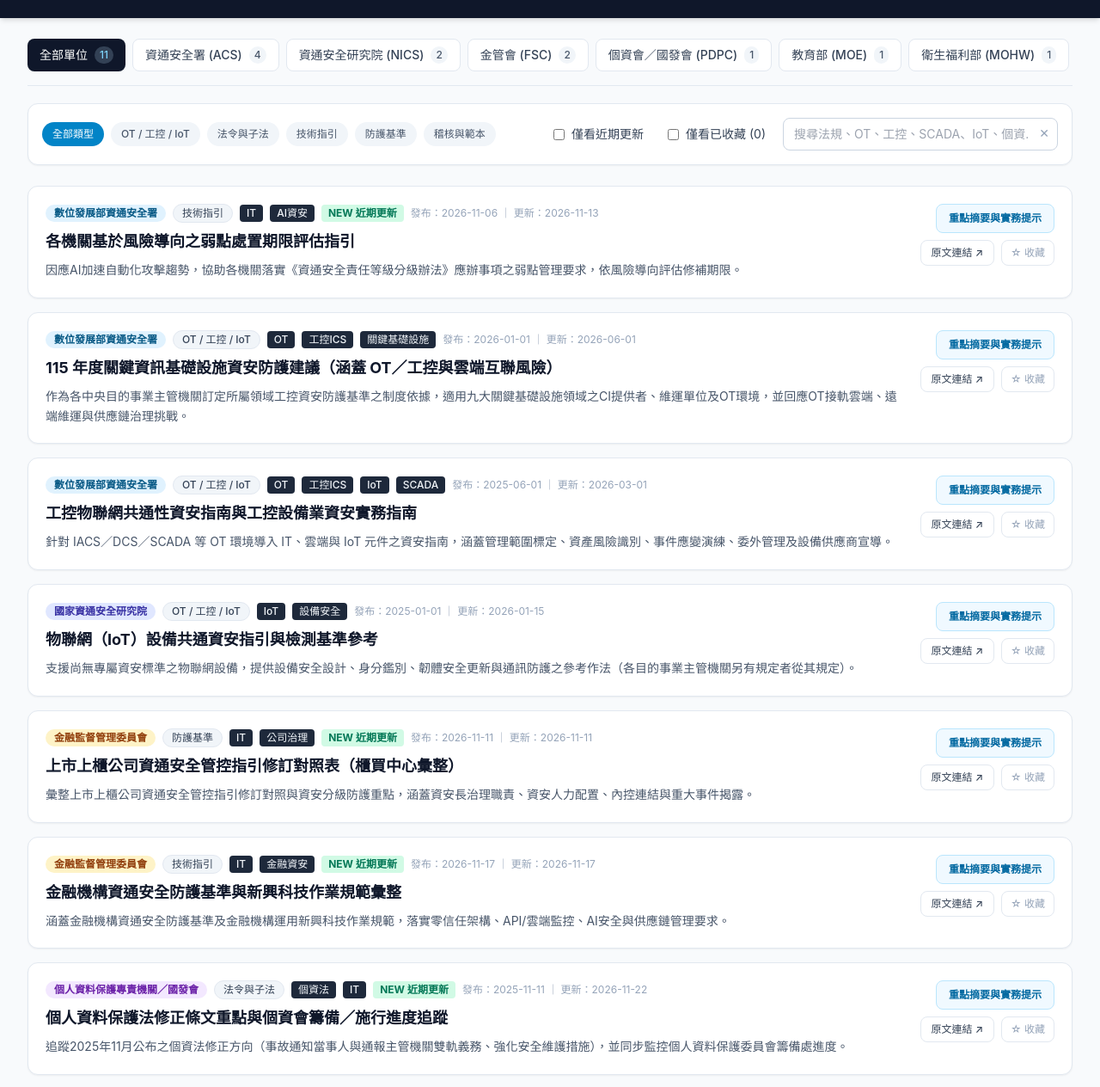
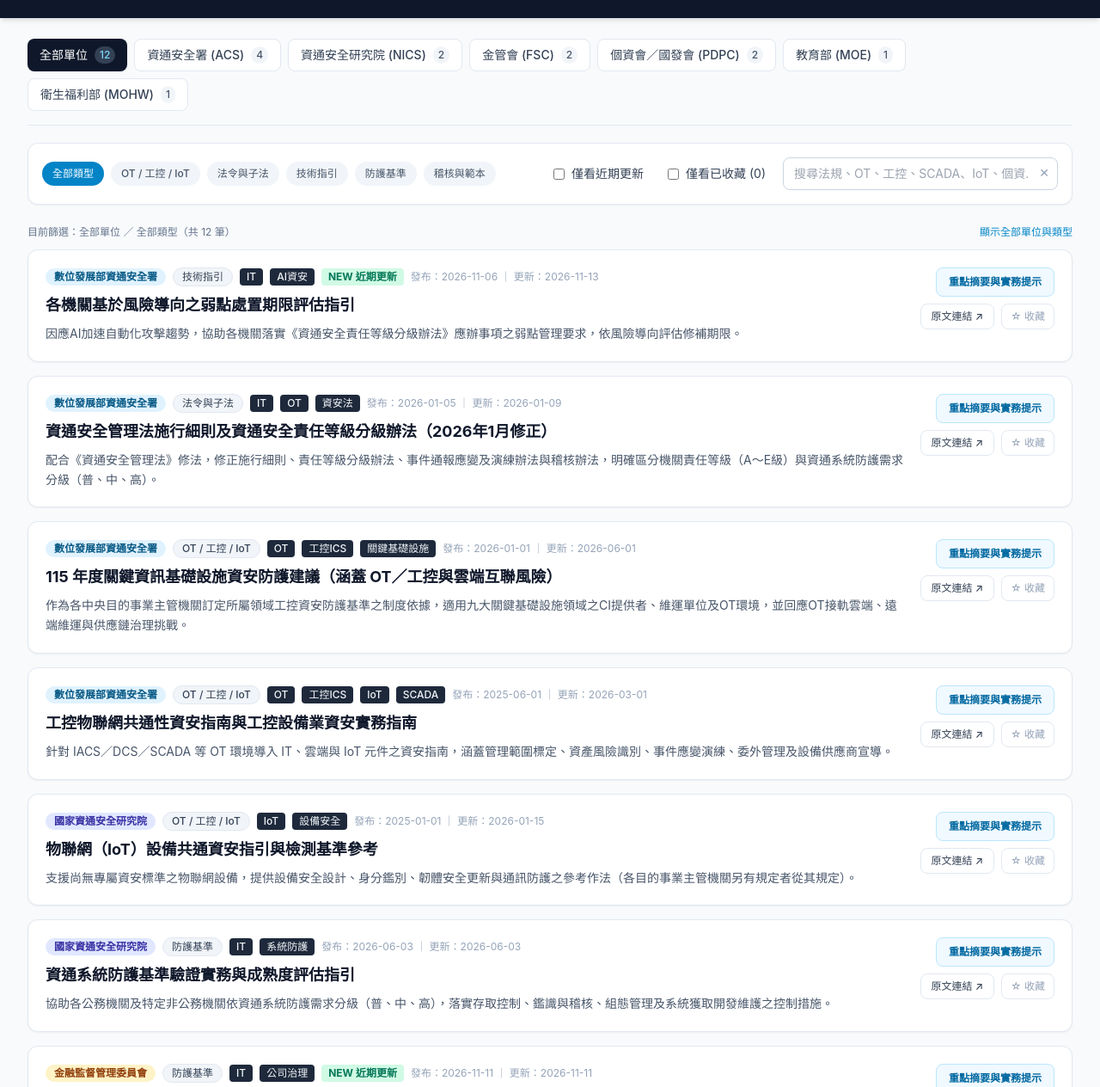
Before and after one commit to davidk28/TGC-Hub, a plain HTML site: page index.html in a window 1280 px wide. Shown: the part 107-1371 px from the top of the page at 86% size. Drawn offline with nearby package versions, Linux system fonts and the light colour scheme.

Commit message:
Add files via upload

```diff
--- a/data.json
+++ b/data.json
@@ -1,15 +1,12 @@
 {
-  "last_updated": "2026-11-25 14:00",
+  "last_updated": "2026-11-25 15:20",
   "items": [
     {
       "id": "acs-21256",
       "agency": "數位發展部資通安全署",
       "agency_code": "ACS",
       "category": "技術指引",
-      "domain_tags": [
-        "IT",
-        "AI資安"
-      ],
+      "domain_tags": ["IT", "AI資安"],
       "title": "各機關基於風險導向之弱點處置期限評估指引",
       "publish_date": "2026-11-06",
       "updated_date": "2026-11-13",
@@ -23,15 +20,28 @@
       "is_recent": true
     },
     {
+      "id": "acs-law-sub-202601",
+      "agency": "數位發展部資通安全署",
+      "agency_code": "ACS",
+      "category": "法令與子法",
+      "domain_tags": ["IT", "OT", "資安法"],
+      "title": "資通安全管理法施行細則及資通安全責任等級分級辦法（2026年1月修正）",
+      "publish_date": "2026-01-05",
+      "updated_date": "2026-01-09",
+      "source_url": "https://moda.gov.tw/ACS/laws/regulations/624",
+      "summary": "配合《資通安全管理法》修法，修正施行細則、責任等級分級辦法、事件通報應變及演練辦法與稽核辦法，明確區分機關責任等級（A～E級）與資通系統防護需求分級（普、中、高）。",
+      "highlights": [
+        "【雙軌分級制度】機關責任等級（A～E級）對應附表一至八應辦事項；資通系統防護需求分級（普、中、高）對應附表九、十防護基準，兩者不可混為一談。",
+        "【法規入口】數位發展部資通安全署「資通安全管理法及子法」專區提供母法與各子法最新條文。"
+      ],
+      "is_recent": false
+    },
+    {
       "id": "acs-ciip-115-ot",
       "agency": "數位發展部資通安全署",
       "agency_code": "ACS",
       "category": "OT / 工控 / IoT",
-      "domain_tags": [
-        "OT",
-        "工控ICS",
-        "關鍵基礎設施"
-      ],
+      "domain_tags": ["OT", "工控ICS", "關鍵基礎設施"],
       "title": "115 年度關鍵資訊基礎設施資安防護建議（涵蓋 OT／工控與雲端互聯風險）",
       "publish_date": "2026-01-01",
       "updated_date": "2026-06-01",
@@ -48,12 +58,7 @@
       "agency": "數位發展部資通安全署",
       "agency_code": "ACS",
       "category": "OT / 工控 / IoT",
-      "domain_tags": [
-        "OT",
-        "工控ICS",
-        "IoT",
-        "SCADA"
-      ],
+      "domain_tags": ["OT", "工控ICS", "IoT", "SCADA"],
       "title": "工控物聯網共通性資安指南與工控設備業資安實務指南",
       "publish_date": "2025-06-01",
       "updated_date": "2026-03-01",
@@ -70,10 +75,7 @@
       "agency": "國家資通安全研究院",
       "agency_code": "NICS",
       "category": "OT / 工控 / IoT",
-      "domain_tags": [
-        "IoT",
-        "設備安全"
-      ],
+      "domain_tags": ["IoT", "設備安全"],
       "title": "物聯網（IoT）設備共通資安指引與檢測基準參考",
       "publish_date": "2025-01-01",
       "updated_date": "2026-01-15",
@@ -86,19 +88,33 @@
       "is_recent": false
     },
     {
+      "id": "nics-20260603-01",
+      "agency": "國家資通安全研究院",
+      "agency_code": "NICS",
+      "category": "防護基準",
+      "domain_tags": ["IT", "系統防護"],
+      "title": "資通系統防護基準驗證實務與成熟度評估指引",
+      "publish_date": "2026-06-03",
+      "updated_date": "2026-06-03",
+      "source_url": "https://www.nics.nat.gov.tw/",
+      "summary: "協助各公務機關及特定非公務機關依資通系統防護需求分級（普、中、高），落實存取控制、鑑識與稽核、組態管理及系統獲取開發維護之控制措施。",
+      "highlights": [
+        "提供普、中、高三個防護等級之具體檢核項目與佐證資料準備範例。",
+        "對齊 ISO/IEC 27001:2022 控制措施與政府組態基準（GCB）導入實務。"
+      ],
+      "is_recent": false
+    },
+    {
       "id": "fsc-tpex-20261111",
       "agency": "金融監督管理委員會",
       "agency_code": "FSC",
       "category": "防護基準",
-      "domain_tags": [
-        "IT",
-        "公司治理"
-      ],
+      "domain_tags": ["IT", "公司治理"],
       "title": "上市上櫃公司資通安全管控指引修訂對照表（櫃買中心彙整）",
       "publish_date": "2026-11-11",
       "updated_date": "2026-11-11",
       "source_url": "https://dsp.tpex.org.tw/web/listing/security.php",
-      "summary": "彙整上市上櫃公司資通安全管控指引修訂對照與資安分級防護重點，涵蓋資安長治理職責、資安人力配置、內控連結與重大事件揭露。",
+      "summary: "彙整上市上櫃公司資通安全管控指引修訂對照與資安分級防護重點，涵蓋資安長治理職責、資安人力配置、內控連結與重大事件揭露。",
       "highlights": [
         "強化董事會對資通安全風險之監督責任與資安長（CISO）定期報告機制。",
         "明確規範第一級與第二級上市櫃公司之資安專責主管與人員配置門檻。"
@@ -110,15 +126,12 @@
       "agency": "金融監督管理委員會",
       "agency_code": "FSC",
       "category": "技術指引",
-      "domain_tags": [
-        "IT",
-        "金融資安"
-      ],
+      "domain_tags": ["IT", "金融資安"],
       "title": "金融機構資通安全防護基準與新興科技作業規範彙整",
       "publish_date": "2026-11-17",
       "updated_date": "2026-11-17",
       "source_url": "https://www.fsc.gov.tw/ch/home.jsp?id=1072&parentpath=0,7,478",
-      "summary": "涵蓋金融機構資通安全防護基準及金融機構運用新興科技作業規範，落實零信任架構、API/雲端監控、AI安全與供應鏈管理要求。",
+      "summary: "涵蓋金融機構資通安全防護基準及金融機構運用新興科技作業規範，落實零信任架構、API/雲端監控、AI安全與供應鏈管理要求。",
       "highlights": [
         "針對雲端運算、AI 應用與開放 API 建立安全控管與持續監控基準。",
         "要求金融機構強化第三方資訊服務供應商之資安風險評估與稽核。"
@@ -130,58 +143,32 @@
       "agency": "個人資料保護專責機關／國發會",
       "agency_code": "PDPC",
       "category": "法令與子法",
-      "domain_tags": [
-        "個資法",
-        "IT"
-      ],
-      "title": "個人資料保護法修正條文重點與個資會籌備／施行進度追蹤",
+      "domain_tags": ["個資法", "IT"],
+      "title": "個人資料保護法修正條文重點與個資會籌備處法規預告動態",
       "publish_date": "2025-11-11",
-      "updated_date": "2026-11-22",
-      "source_url": "https://www.ndc.gov.tw/",
-      "summary": "追蹤2025年11月公布之個資法修正方向（事故通知當事人與通報主管機關雙軌義務、強化安全維護措施），並同步監控個人資料保護委員會籌備處進度。",
+      "updated_date": "2026-11-24",
+      "source_url": "https://www.pdpc.gov.tw/",
+      "summary: "追蹤立法院三讀通過並公布之《個人資料保護法》部分條文修正重點，以及個人資料保護委員會籌備處推動之子法與施行細則修正草案預告動態。",
       "highlights": [
-        "【雙軌通報義務】個資外洩或侵害事故發生時，除通知當事人外，須依規定向主管機關通報。",
-        "【行政檢查與裁罰】強化非公務機關安全維護措施義務與主管機關行政檢查權限。"
+        "【雙軌通報與安全維護】強化個資侵害事故通報與通知義務、安全維護措施及個資治理要求。",
+        "【子法與籌備動態】可於個人資料保護委員會籌備處網站追蹤相關子法修正草案與施行進度。"
       ],
       "is_recent": true
     },
     {
-      "id": "nics-20260603-01",
-      "agency": "國家資通安全研究院",
-      "agency_code": "NICS",
-      "category": "防護基準",
-      "domain_tags": [
-        "IT",
-        "系統防護"
-      ],
-      "title": "資通系統防護基準驗證實務與成熟度評估指引",
-      "publish_date": "2026-06-03",
-      "updated_date": "2026-06-03",
-      "source_url": "https://www.nics.nat.gov.tw/",
-      "summary": "協助各公務機關及特定非公務機關依資通系統防護需求分級（普、中、高），落實存取控制、鑑識與稽核、組態管理及系統獲取開發維護之控制措施。",
+      "id": "pdpa-safeguard-plan-guide",
+      "agency": "個人資料保護專責機關／國發會",
+      "agency_code": "PDPC",
+      "category": "稽核與範本",
+      "domain_tags": ["個資法", "安維計畫"],
+      "title": "個人資料檔案安全維護計畫與適當安全維護措施（施行細則第12條／第8條）",
+      "publish_date": "2024-01-12",
+      "updated_date": "2026-04-02",
+      "source_url": "https://www.ndc.gov.tw/",
+      "summary: "整理《個人資料保護法施行細則》第12條適當安全維護措施、第8條委外監督義務及各目的事業主管機關個人資料檔案安全維護管理辦法之稽核重點。",
       "highlights": [
-        "提供普、中、高三個防護等級之具體檢核項目與佐證資料準備範例。",
-        "對齊 ISO/IEC 27001:2022 控制措施與政府組態基準（GCB）導入實務。"
-      ],
-      "is_recent": false
-    },
-    {
-      "id": "acs-law-202601",
-      "agency": "數位發展部資通安全署",
-      "agency_code": "ACS",
-      "category": "法令與子法",
-      "domain_tags": [
-        "IT",
-        "OT",
-        "法遵"
-      ],
-      "title": "資通安全管理法及其子法（責任等級分級、通報應變、稽核辦法）彙編",
-      "publish_date": "2026-01-15",
-      "updated_date": "2026-01-15",
-      "source_url": "https://moda.gov.tw/ACS/laws/554",
-      "summary": "收錄《資通安全管理法》母法及六項子法最新條文，明定公務機關與特定非公務機關之資通安全責任等級分級、應辦事項及事件通報應變程序。",
-      "highlights": [
-        "明確規範 A、B、C、D、E 各責任等級之資安專職人力、教育訓練、弱點掃描、滲透測試與紅藍隊演練頻率。"
+        "涵蓋個資盤點與風險評估、事故應變通報、資料安全管理、設備與存取控管及委外廠商監督。",
+        "實務上可結合 ISO/IEC 27701 與各業別安維計畫範本建立查核紀錄。"
       ],
       "is_recent": false
     },
@@ -190,15 +177,12 @@
       "agency": "教育部",
       "agency_code": "MOE",
       "category": "稽核與範本",
-      "domain_tags": [
-        "IT",
-        "教育體系"
-      ],
+      "domain_tags": ["IT", "教育體系"],
       "title": "資通安全維護計畫（範本）版本 2.1（國教署與教育體系適用）",
       "publish_date": "2026-08-04",
       "updated_date": "2026-08-04",
       "source_url": "https://www.k12ea.gov.tw/",
-      "summary": "教育部國民及學前教育署更新之資通安全維護計畫範本 v2.1，協助各級學校與教育體系落實資安維護計畫撰寫、委外管理與稽核改善。",
+      "summary: "教育部國民及學前教育署更新之資通安全維護計畫範本 v2.1，協助各級學校與教育體系落實資安維護計畫撰寫、委外管理與稽核改善。",
       "highlights": [
         "涵蓋核心業務盤點、資安推動小組組織職掌、委外廠商安全管理與教育訓練時數規範。"
       ],
@@ -209,15 +193,12 @@
       "agency": "衛生福利部",
       "agency_code": "MOHW",
       "category": "技術指引",
-      "domain_tags": [
-        "IT",
-        "醫療OT設備"
-      ],
+      "domain_tags": ["IT", "醫療OT設備"],
       "title": "基層醫療院所資安防護參考指引與醫療資安治理重點",
       "publish_date": "2026-02-03",
       "updated_date": "2026-02-03",
       "source_url": "https://www.mohw.gov.tw/",
-      "summary": "提供醫療與醫務設備區隔、作業系統與防毒更新、教育訓練時數、委外合約資安、健保VPN與Wi-Fi網段隔離及高敏感醫療資料防護參考。",
+      "summary: "提供醫療與醫務設備區隔、作業系統與防毒更新、教育訓練時數、委外合約資安、健保VPN與Wi-Fi網段隔離及高敏感醫療資料防護參考。",
       "highlights": [
         "要求醫療設備網路與一般行政網路隔離，並加強對 HIS/PACS 系統與健保 VPN 端點之存取控管。"
       ],
--- a/index.html
+++ b/index.html
@@ -19,10 +19,10 @@
           <div class="flex items-center gap-2 text-xs text-sky-400 font-semibold tracking-wider uppercase mb-1">
             <span>Taiwan IT / OT / ICS / IoT & Privacy Hub</span>
             <span>•</span>
-            <span id="last-updated-text">資料更新時間：2026-11-25 14:00</span>
+            <span id="last-updated-text">資料更新時間：2026-11-25 15:20</span>
           </div>
           <h1 class="text-2xl sm:text-3xl font-bold tracking-tight">台灣政府資安、工控OT與個資法規指引彙整中心</h1>
-          <p class="text-slate-300 text-sm mt-1">涵蓋資安署、資安院、金管會、個資會/國發會、教育部與衛福部之 IT、OT、工控與物聯網規範</p>
+          <p class="text-slate-300 text-sm mt-1">涵蓋資安署、資安院、金管會、個資會籌備處/國發會、教育部與衛福部之 IT、OT、工控、IoT 與個資法規</p>
         </div>
         <div class="flex items-center gap-3">
           <div class="bg-slate-800 border border-slate-700 rounded-lg px-4 py-2 text-center">
@@ -66,6 +66,11 @@
     </div>
 
     <div id="toast" class="hidden mb-4 px-4 py-3 rounded-lg bg-emerald-50 border border-emerald-200 text-emerald-800 text-sm font-medium"></div>
+
+    <div class="mb-3 flex items-center justify-between text-xs text-slate-500">
+      <span id="result-summary">顯示全部資料</span>
+      <button onclick="resetFilters()" class="text-sky-600 hover:underline cursor-pointer">顯示全部單位與類型</button>
+    </div>
 
     <div id="regulation-list" class="space-y-4"></div>
 
@@ -127,6 +132,23 @@
         is_recent: true
       },
       {
+        id: "acs-law-sub-202601",
+        agency: "數位發展部資通安全署",
+        agency_code: "ACS",
+        category: "法令與子法",
+        domain_tags: ["IT", "OT", "資安法"],
+        title: "資通安全管理法施行細則及資通安全責任等級分級辦法（2026年1月修正）",
+        publish_date: "2026-01-05",
+        updated_date: "2026-01-09",
+        source_url: "https://moda.gov.tw/ACS/laws/regulations/624",
+        summary: "配合《資通安全管理法》修法，修正施行細則、責任等級分級辦法、事件通報應變及演練辦法與稽核辦法，明確區分機關責任等級（A～E級）與資通系統防護需求分級（普、中、高）。",
+        highlights: [
+          "【雙軌分級制度】機關責任等級（A～E級）對應附表一至八應辦事項；資通系統防護需求分級（普、中、高）對應附表九、十防護基準，兩者不可混為一談。",
+          "【法規入口】數位發展部資通安全署「資通安全管理法及子法」專區提供母法與各子法最新條文。"
+        ],
+        is_recent: false
+      },
+      {
         id: "acs-ciip-115-ot",
         agency: "數位發展部資通安全署",
         agency_code: "ACS",
@@ -178,6 +200,23 @@
         is_recent: false
       },
       {
+        id: "nics-20260603-01",
+        agency: "國家資通安全研究院",
+        agency_code: "NICS",
+        category: "防護基準",
+        domain_tags: ["IT", "系統防護"],
+        title: "資通系統防護基準驗證實務與成熟度評估指引",
+        publish_date: "2026-06-03",
+        updated_date: "2026-06-03",
+        source_url: "https://www.nics.nat.gov.tw/",
+        summary: "協助各公務機關及特定非公務機關依資通系統防護需求分級（普、中、高），落實存取控制、鑑識與稽核、組態管理及系統獲取開發維護之控制措施。",
+        highlights: [
+          "提供普、中、高三個防護等級之具體檢核項目與佐證資料準備範例。",
+          "對齊 ISO/IEC 27001:2022 控制措施與政府組態基準（GCB）導入實務。"
+        ],
+        is_recent: false
+      },
+      {
         id: "fsc-tpex-20261111",
         agency: "金融監督管理委員會",
         agency_code: "FSC",
@@ -217,47 +256,31 @@
         agency_code: "PDPC",
         category: "法令與子法",
         domain_tags: ["個資法", "IT"],
-        title: "個人資料保護法修正條文重點與個資會籌備／施行進度追蹤",
+        title: "個人資料保護法修正條文重點與個資會籌備處法規預告動態",
         publish_date: "2025-11-11",
-        updated_date: "2026-11-22",
-        source_url: "https://www.ndc.gov.tw/",
-        summary: "追蹤2025年11月公布之個資法修正方向（事故通知當事人與通報主管機關雙軌義務、強化安全維護措施），並同步監控個人資料保護委員會籌備處進度。",
+        updated_date: "2026-11-24",
+        source_url: "https://www.pdpc.gov.tw/",
+        summary: "追蹤立法院三讀通過並公布之《個人資料保護法》部分條文修正重點，以及個人資料保護委員會籌備處推動之子法與施行細則修正草案預告動態。",
         highlights: [
-          "【雙軌通報義務】個資外洩或侵害事故發生時，除通知當事人外，須依規定向主管機關通報。",
-          "【行政檢查與裁罰】強化非公務機關安全維護措施義務與主管機關行政檢查權限。"
+          "【雙軌通報與安全維護】強化個資侵害事故通報與通知義務、安全維護措施及個資治理要求。",
+          "【子法與籌備動態】可於個人資料保護委員會籌備處網站追蹤相關子法修正草案與施行進度。"
         ],
         is_recent: true
       },
       {
-        id: "nics-20260603-01",
-        agency: "國家資通安全研究院",
-        agency_code: "NICS",
-        category: "防護基準",
-        domain_tags: ["IT", "系統防護"],
-        title: "資通系統防護基準驗證實務與成熟度評估指引",
-        publish_date: "2026-06-03",
-        updated_date: "2026-06-03",
-        source_url: "https://www.nics.nat.gov.tw/",
-        summary: "協助各公務機關及特定非公務機關依資通系統防護需求分級（普、中、高），落實存取控制、鑑識與稽核、組態管理及系統獲取開發維護之控制措施。",
+        id: "pdpa-safeguard-plan-guide",
+        agency: "個人資料保護專責機關／國發會",
+        agency_code: "PDPC",
+        category: "稽核與範本",
+        domain_tags: ["個資法", "安維計畫"],
+        title: "個人資料檔案安全維護計畫與適當安全維護措施（施行細則第12條／第8條）",
+        publish_date: "2024-01-12",
+        updated_date: "2026-04-02",
+        source_url: "https://www.ndc.gov.tw/",
+        summary: "整理《個人資料保護法施行細則》第12條適當安全維護措施、第8條委外監督義務及各目的事業主管機關個人資料檔案安全維護管理辦法之稽核重點。",
         highlights: [
-          "提供普、中、高三個防護等級之具體檢核項目與佐證資料準備範例。",
-          "對齊 ISO/IEC 27001:2022 控制措施與政府組態基準（GCB）導入實務。"
-        ],
-        is_recent: false
-      },
-      {
-        id: "acs-law-202601",
-        agency: "數位發展部資通安全署",
-        agency_code: "ACS",
-        category: "法令與子法",
-        domain_tags: ["IT", "OT", "法遵"],
-        title: "資通安全管理法及其子法（責任等級分級、通報應變、稽核辦法）彙編",
-        publish_date: "2026-01-15",
-        updated_date: "2026-01-15",
-        source_url: "https://moda.gov.tw/ACS/laws/554",
-        summary: "收錄《資通安全管理法》母法及六項子法最新條文，明定公務機關與特定非公務機關之資通安全責任等級分級、應辦事項及事件通報應變程序。",
-        highlights: [
-          "明確規範 A、B、C、D、E 各責任等級之資安專職人力、教育訓練、弱點掃描、滲透測試與紅藍隊演練頻率。"
+          "涵蓋個資盤點與風險評估、事故應變通報、資料安全管理、設備與存取控管及委外廠商監督。",
+          "實務上可結合 ISO/IEC 27701 與各業別安維計畫範本建立查核紀錄。"
         ],
         is_recent: false
       },
@@ -418,6 +441,10 @@
         return true;
       });
 
+      const agencyLabel = selectedAgency === "ALL" ? "全部單位" : agencyMeta[selectedAgency].label;
+      document.getElementById("result-summary").textContent =
+        `目前篩選：${agencyLabel} ／ ${selectedCategory}（共 ${filtered.length} 筆）`;
+
       const listEl = document.getElementById("regulation-list");
       const emptyEl = document.getElementById("empty-state");
 
@@ -517,7 +544,7 @@
 
     function simulateSync() {
       const toast = document.getElementById("toast");
-      toast.textContent = "已完成同步檢查：目前已載入最新 IT、OT/工控/IoT、金管會、個資法及各部會資安指引資料。";
+      toast.textContent = "已完成同步檢查：目前已載入最新 IT、OT/工控/IoT、金管會、個資法與各部會資安指引資料（共 " + regulationsData.length + " 筆）。";
       toast.classList.remove("hidden");
       setTimeout(() => toast.classList.add("hidden"), 4500);
     }
```
Also changed, not shown: 1 other file.
